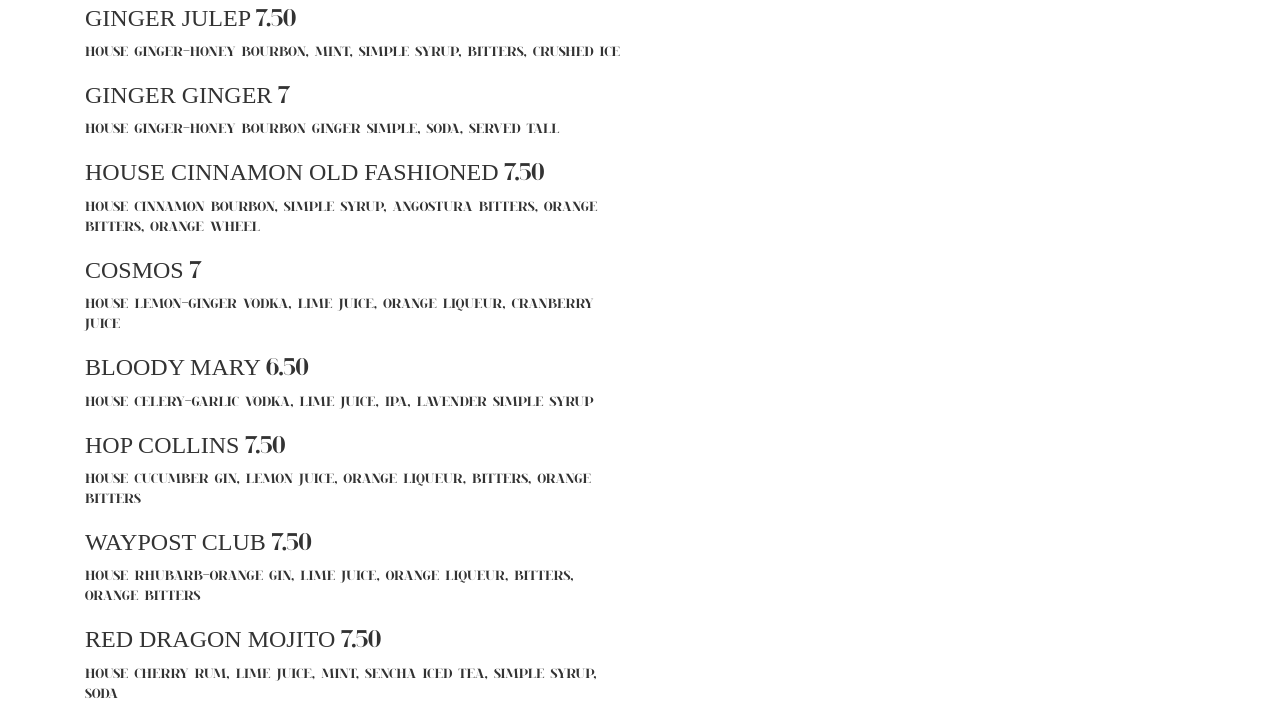
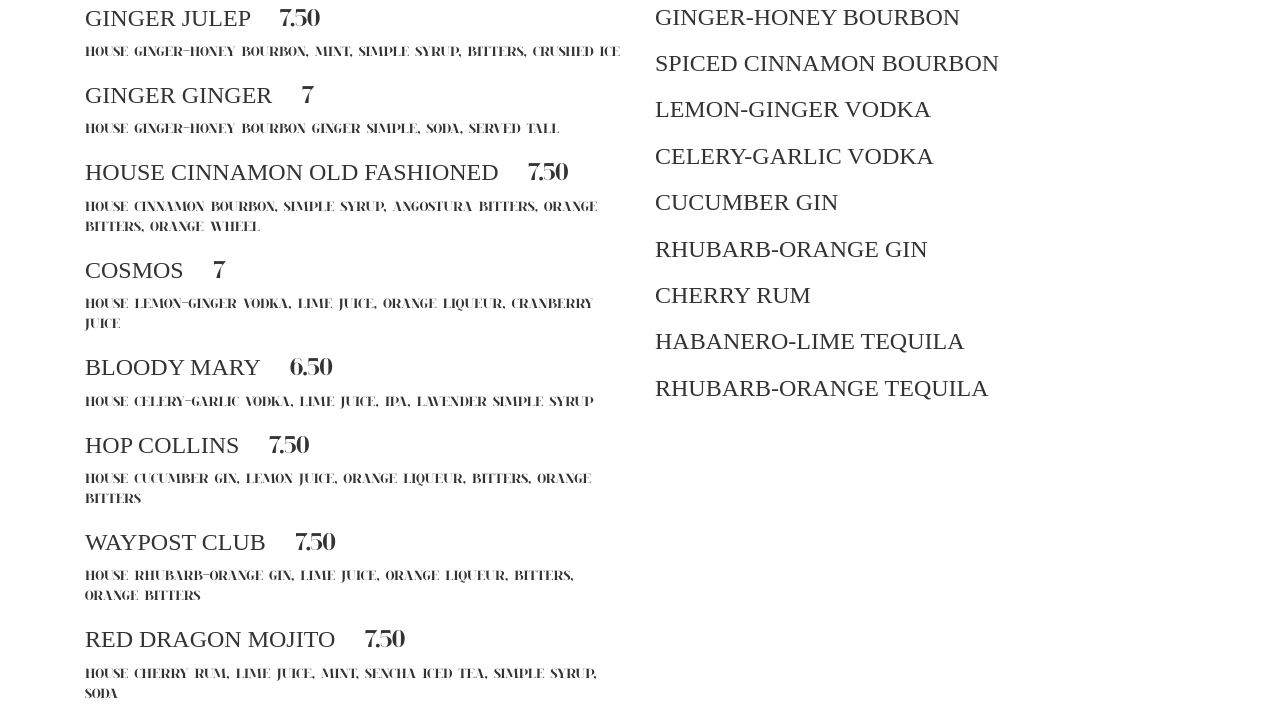
Before and after one commit to deleteriousEffect/wpsite, a website: page menu/index.html in a window 1280 px wide. Shown: the part 192-909 px from the top of the page. Drawn offline with nearby package versions, Linux system fonts and the light colour scheme; a web font is replaced by a local one.

Commit message:
include new .html files to uncss

```diff
--- a/gulpfile.js
+++ b/gulpfile.js
@@ -21,9 +21,12 @@ gulp.task('uncss', ['sass'], function () {
             keepSpecialComments: 0
         }))
         .pipe(uncss({
-            html: ['index.html'],
+            html: ['index.html',
+                'menu/**/*.html',
+                'about/**/*html',
+                ]
         }))
-        .pipe(gulp.dest('style/css/'));
+        .pipe(gulp.dest('build/style/css/'));
 });
 
 gulp.task('movePlugins', function () {
--- a/menu/index.html
+++ b/menu/index.html
@@ -119,6 +119,54 @@
           </h3>
           <p class="text-uppercase">house cilantro-orange tequila, grapefruit juice, soda</p>
         </div>
-      </div>
+        </div>
+        <div class="col-md-6 menu-section">
+          <h2 class="text-uppercase">house infusions</h2>
+          <div class="menu-section__item">
+            <h3 class="text-uppercase">
+              ginger-honey bourbon
+            </h3>
+          </div>
+          <div class="menu-section__item">
+            <h3 class="text-uppercase">
+              spiced cinnamon bourbon
+            </h3>
+          </div>
+          <div class="menu-section__item">
+            <h3 class="text-uppercase">
+              lemon-ginger vodka
+            </h3>
+          </div>
+          <div class="menu-section__item">
+            <h3 class="text-uppercase">
+              celery-garlic vodka
+            </h3>
+          </div>
+          <div class="menu-section__item">
+            <h3 class="text-uppercase">
+              cucumber gin
+            </h3>
+          </div>
+          <div class="menu-section__item">
+            <h3 class="text-uppercase">
+              rhubarb-orange gin
+            </h3>
+          </div>
+          <div class="menu-section__item">
+            <h3 class="text-uppercase">
+              cherry rum
+            </h3>
+          </div>
+          <div class="menu-section__item">
+            <h3 class="text-uppercase">
+              habanero-lime tequila
+            </h3>
+          </div>
+          <div class="menu-section__item">
+            <h3 class="text-uppercase">
+              rhubarb-orange tequila
+            </h3>
+          </div>
+        </div>
     </body>
 </html>
--- /dev/null
+++ b/style/sass/_menu.sass
@@ -0,0 +1,2 @@
+.menu-section__price
+  margin-left: 1em
```
Also changed, not shown: style/css/all.css.
